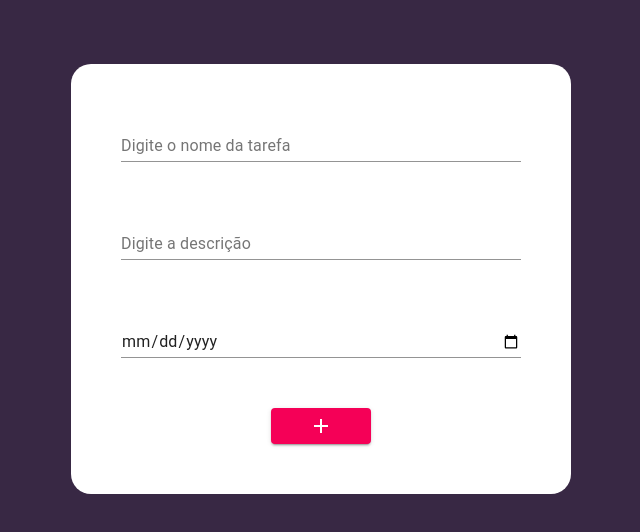
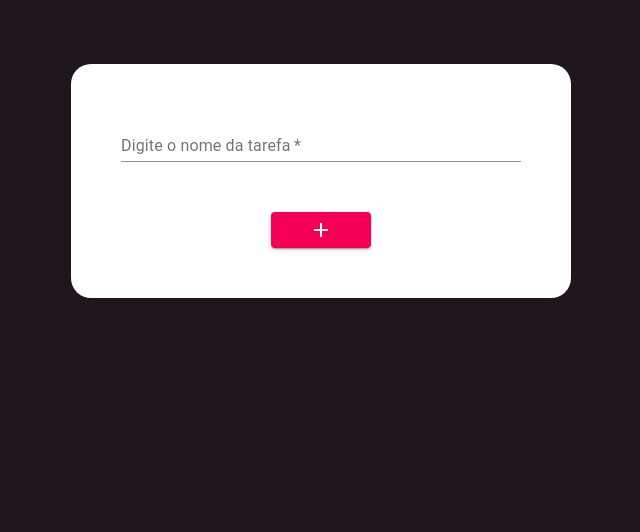
Before and after one commit to samuelrrs/ToDo, a React (Create React App) app: page / in a window 1280 px wide. Shown: the top 532 px of the page, without its empty margins (319-959 px from the left). Built offline with nearby package versions, Linux system fonts and the light colour scheme.

Commit message:
feat: add component de add e estilizado os componentes de lista

```diff
--- a/src/Components/ButtonDefault/index.jsx
+++ b/src/Components/ButtonDefault/index.jsx
@@ -2,13 +2,19 @@ import React from 'react';
 import { Button } from '@material-ui/core';
 import useStyles from './styles';
 
-export default function ButtonDefault({buttonContent}) {
+export default function ButtonDefault({ buttonContent, type, onClick }) {
 
     const styles = useStyles()
 
     return (
 
-        <Button variant="contained" color="secondary" className={styles.button}>
+        <Button
+            variant="contained"
+            color="secondary"
+            type={type}
+            onClick={onClick}
+            className={styles.button}
+            >
             {buttonContent}
         </Button>
     )
--- a/src/Components/InputText/index.jsx
+++ b/src/Components/InputText/index.jsx
@@ -2,7 +2,7 @@ import React from 'react';
 import TextField from '@material-ui/core/TextField';
 import useStyles from './styles';
 
-export default function InputText({ variant, type, placeholder }) {
+export default function InputText({ variant, type, placeholder, value, onChange }) {
     const styles = useStyles()
 
     return (
@@ -12,6 +12,9 @@ export default function InputText({ variant, type, placeholder }) {
             variant={variant}
             type={type}
             className={styles.input}
+            value={value}
+            onChange={onChange}
+            required={true}
         />
     )
 }
--- a/src/Container/FormDefault/FormSimple/index.jsx
+++ b/src/Container/FormDefault/FormSimple/index.jsx
@@ -1,29 +1,60 @@
-import React from 'react';
-import { Container } from '@material-ui/core';
+import React, { useState } from 'react';
+import { Container, FormControl } from '@material-ui/core';
 import AddIcon from '@material-ui/icons/Add';
 import useStyles from './styles';
 import InputText from '../../../Components/InputText/index';
 import ButtonDefault from '../../../Components/ButtonDefault/index';
 
 export default function FormSimple() {
+    const styles = useStyles()
 
-    const styles = useStyles()
+    const [titleValue, setTitleValue] = useState('')
+    const [descValue, setDescValue] = useState('')
+
+    const [tarefas, setTarefas] = useState([])
+
+    function handleinputChange(e) {
+        setTitleValue(e.target.value)
+    }
+
+    function handleSubmit(e, tarefa) {
+        e.preventDefault()
+
+        const newTasks = [tarefa, ...tarefas]
+        setTarefas(newTasks)
+        setTitleValue('')
+        console.log(tarefas)
+    }
 
     return (
         <Container className={styles.container}>
-            <InputText
-                placeholder='Digite o nome da tarefa'
-                className={styles.input} />
-            <InputText
-                placeholder='Digite a descrição'
+
+            <form onSubmit={handleSubmit}
+                className={styles.form}
+                children={
+                    <>
+                        <InputText
+                            placeholder='Digite o nome da tarefa'
+                            className={styles.input}
+                            value={titleValue}
+                            onChange={handleinputChange}
+                        />
+                      {/*   <InputText
+                            placeholder='Digite o nome da tarefa'
+                            className={styles.input}
+                            value={descValue}
+                            onChange={handleinputChange}
+                        /> */}
+                        <ButtonDefault
+                            type='submit'
+                            buttonContent={
+                                <AddIcon />
+                            } />
+
+                    </>
+                }
             />
-            <InputText
-                type='date'
-                placeholder=' '
-            />
-            <ButtonDefault buttonContent={
-                <AddIcon />
-            } />
-        </Container>
+
+        </Container >
     )
 }
--- a/src/Container/FormDefault/FormSimple/styles.js
+++ b/src/Container/FormDefault/FormSimple/styles.js
@@ -3,18 +3,19 @@ import { makeStyles } from "@material-ui/core";
 const useStyles = makeStyles(() => ({
   container: {
     backgroundColor: "#fff",
+    marginTop: "5%",
+    borderRadius: "20px",
+    maxWidth: "500px",
+  },
+  button: {
+    borderRadius: "50px",
+  },
+  form: {
     display: "flex",
     flexDirection: "column",
     padding: "50px",
     gap: "50px",
-    marginTop: "5%",
-    borderRadius: "20px",
     alignItems: "center",
-    maxWidth: "500px",
-  },
-  button: {
-    borderRadius: "50px",
-
   },
 }));
 
--- a/src/index.css
+++ b/src/index.css
@@ -5,7 +5,7 @@ body {
     sans-serif;
   -webkit-font-smoothing: antialiased;
   -moz-osx-font-smoothing: grayscale;
-  background-color: #382844;
+  background-color: #1F151C;
 
 
 }
```
Also changed, not shown: src/Components/FormController/index.jsx (+14 -6 lines), src/Components/FormController/styles.js (added, +11 -0 lines), 1 other file (tests, documents, lock files or other folders).
